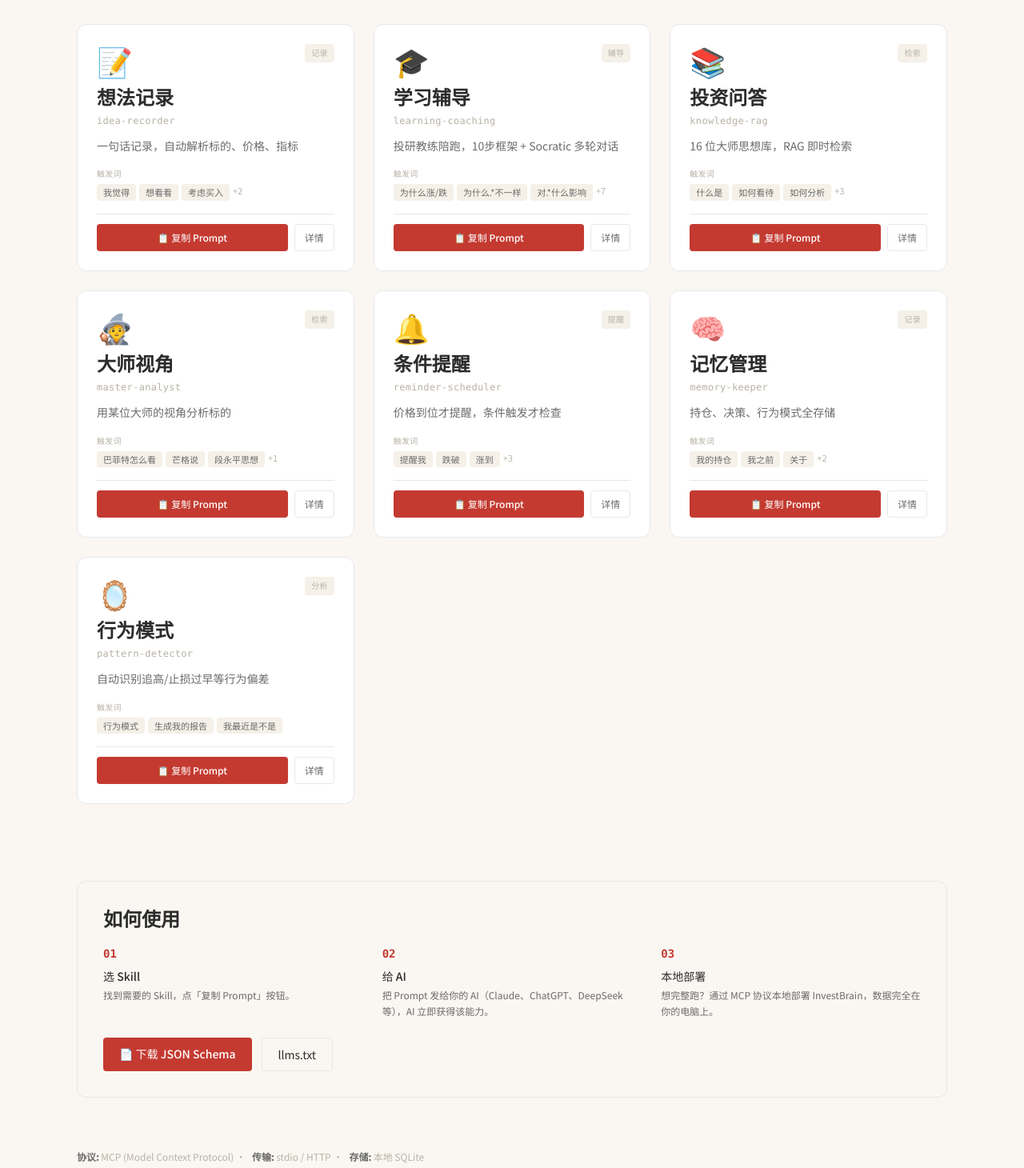
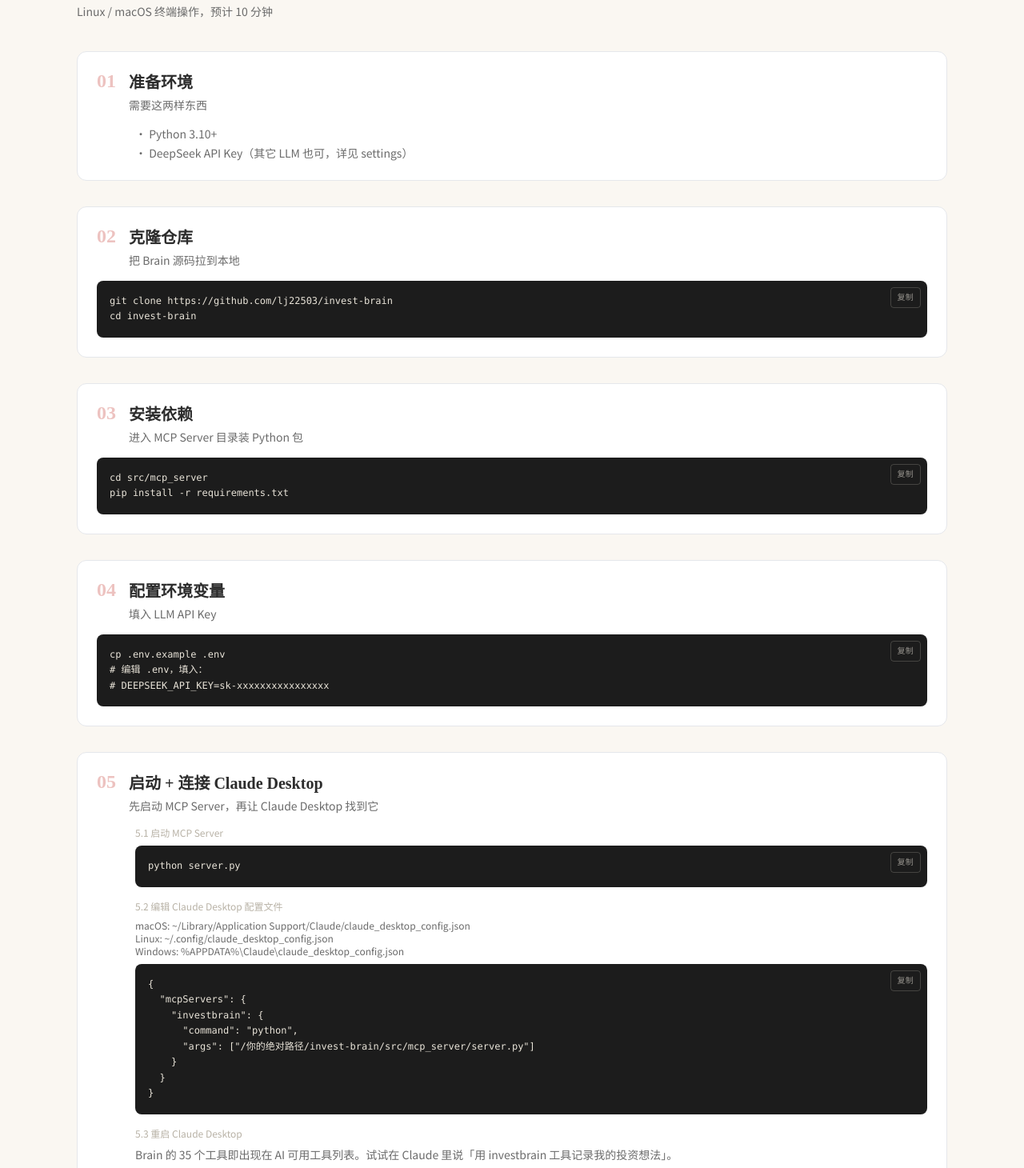
Before and after one commit to lj22503/invest-brain, a Next.js app: page /openapi in a window 1280 px wide. Shown: the part 570-2030 px from the top of the page at 80% size. Built offline with nearby package versions, Linux system fonts and the light colour scheme.

Commit message:
feat(install): fill for-human tab with 5-step deployment guide and code blocks

```diff
--- a/app/openapi/page.tsx
+++ b/app/openapi/page.tsx
@@ -2,6 +2,43 @@
 
 import { useState } from "react";
 import Link from "next/link";
+
+// ===== Reusable Code Block =====
+function CodeBlock({ code }: { code: string }) {
+  const [copied, setCopied] = useState(false);
+  const handleCopy = () => {
+    if (typeof navigator !== "undefined" && navigator.clipboard) {
+      navigator.clipboard.writeText(code).then(
+        () => {
+          setCopied(true);
+          setTimeout(() => setCopied(false), 1500);
+        },
+        () => {
+          // fallback for old browsers
+          const ta = document.createElement("textarea");
+          ta.value = code;
+          document.body.appendChild(ta);
+          ta.select();
+          try { document.execCommand("copy"); } catch (_) {}
+          document.body.removeChild(ta);
+          setCopied(true);
+          setTimeout(() => setCopied(false), 1500);
+        }
+      );
+    }
+  };
+  return (
+    <div className="relative bg-[#1c1c1c] text-[#e8e3d8] rounded-lg p-4 font-mono text-xs overflow-x-auto">
+      <button
+        onClick={handleCopy}
+        className="absolute top-2 right-2 text-[#e8e3d8]/60 hover:text-vermillion-light text-[10px] tracking-wide px-2 py-1 border border-[#e8e3d8]/20 rounded transition-colors"
+      >
+        {copied ? "✓ 已复制" : "复制"}
+      </button>
+      <pre className="whitespace-pre leading-relaxed">{code}</pre>
+    </div>
+  );
+}
 
 // ===== Skill Catalog =====
 // Sourced from skill.yaml + src/mcp_server/tools/*.py
@@ -347,6 +384,110 @@
         </div>
       </section>
 
+      {/* ===== Tab A: for Human ===== */}
+      {tab === "human" && (
+        <section className="px-8 max-w-6xl mx-auto mb-16">
+          <h2 className="font-serif text-3xl font-bold mb-2">5 步把 Brain 装到你的 AI 上</h2>
+          <p className="text-ink-light text-sm mb-10">Linux / macOS 终端操作，预计 10 分钟</p>
+
+          <div className="space-y-8">
+            {/* Step 01 */}
+            <div className="bg-white border border-border rounded-xl p-6">
+              <div className="flex items-start gap-4 mb-4">
+                <div className="font-serif text-2xl font-black text-vermillion opacity-30 leading-none">01</div>
+                <div>
+                  <h3 className="font-serif text-xl font-bold mb-1">准备环境</h3>
+                  <p className="text-ink-light text-sm">需要这两样东西</p>
+                </div>
+              </div>
+              <div className="ml-12 space-y-1 text-sm text-ink-light">
+                <p>· Python 3.10+</p>
+                <p>· DeepSeek API Key（其它 LLM 也可，详见 settings）</p>
+              </div>
+            </div>
+
+            {/* Step 02 */}
+            <div className="bg-white border border-border rounded-xl p-6">
+              <div className="flex items-start gap-4 mb-4">
+                <div className="font-serif text-2xl font-black text-vermillion opacity-30 leading-none">02</div>
+                <div>
+                  <h3 className="font-serif text-xl font-bold mb-1">克隆仓库</h3>
+                  <p className="text-ink-light text-sm">把 Brain 源码拉到本地</p>
+                </div>
+              </div>
+              <CodeBlock code={`git clone https://github.com/lj22503/invest-brain
+cd invest-brain`} />
+            </div>
+
+            {/* Step 03 */}
+            <div className="bg-white border border-border rounded-xl p-6">
+              <div className="flex items-start gap-4 mb-4">
+                <div className="font-serif text-2xl font-black text-vermillion opacity-30 leading-none">03</div>
+                <div>
+                  <h3 className="font-serif text-xl font-bold mb-1">安装依赖</h3>
+                  <p className="text-ink-light text-sm">进入 MCP Server 目录装 Python 包</p>
+                </div>
+              </div>
+              <CodeBlock code={`cd src/mcp_server
+pip install -r requirements.txt`} />
+            </div>
+
+            {/* Step 04 */}
+            <div className="bg-white border border-border rounded-xl p-6">
+              <div className="flex items-start gap-4 mb-4">
+                <div className="font-serif text-2xl font-black text-vermillion opacity-30 leading-none">04</div>
+                <div>
+                  <h3 className="font-serif text-xl font-bold mb-1">配置环境变量</h3>
+                  <p className="text-ink-light text-sm">填入 LLM API Key</p>
+                </div>
+              </div>
+              <CodeBlock code={`cp .env.example .env
+# 编辑 .env，填入：
+# DEEPSEEK_API_KEY=sk-xxxxxxxxxxxxxxxx`} />
+            </div>
+
+            {/* Step 05 */}
+            <div className="bg-white border border-border rounded-xl p-6">
+              <div className="flex items-start gap-4 mb-4">
+                <div className="font-serif text-2xl font-black text-vermillion opacity-30 leading-none">05</div>
+                <div>
+                  <h3 className="font-serif text-xl font-bold mb-1">启动 + 连接 Claude Desktop</h3>
+                  <p className="text-ink-light text-sm">先启动 MCP Server，再让 Claude Desktop 找到它</p>
+                </div>
+              </div>
+              <div className="ml-12 space-y-4">
+                <div>
+                  <div className="text-ink-faint text-xs mb-2">5.1 启动 MCP Server</div>
+                  <CodeBlock code={`python server.py`} />
+                </div>
+                <div>
+                  <div className="text-ink-faint text-xs mb-2">5.2 编辑 Claude Desktop 配置文件</div>
+                  <p className="text-ink-light text-xs mb-2">
+                    macOS: ~/Library/Application Support/Claude/claude_desktop_config.json<br />
+                    Linux: ~/.config/claude_desktop_config.json<br />
+                    Windows: %APPDATA%\Claude\claude_desktop_config.json
+                  </p>
+                  <CodeBlock code={`{
+  "mcpServers": {
+    "investbrain": {
+      "command": "python",
+      "args": ["/你的绝对路径/invest-brain/src/mcp_server/server.py"]
+    }
+  }
+}`} />
+                </div>
+                <div>
+                  <div className="text-ink-faint text-xs mb-2">5.3 重启 Claude Desktop</div>
+                  <p className="text-ink-light text-sm">
+                    Brain 的 35 个工具即出现在 AI 可用工具列表。试试在 Claude 里说「用 investbrain 工具记录我的投资想法」。
+                  </p>
+                </div>
+              </div>
+            </div>
+          </div>
+        </section>
+      )}
+
       {/* ===== Filter ===== */}
       <section className="px-8 max-w-6xl mx-auto mb-8">
         <div className="flex flex-wrap gap-2">
```
